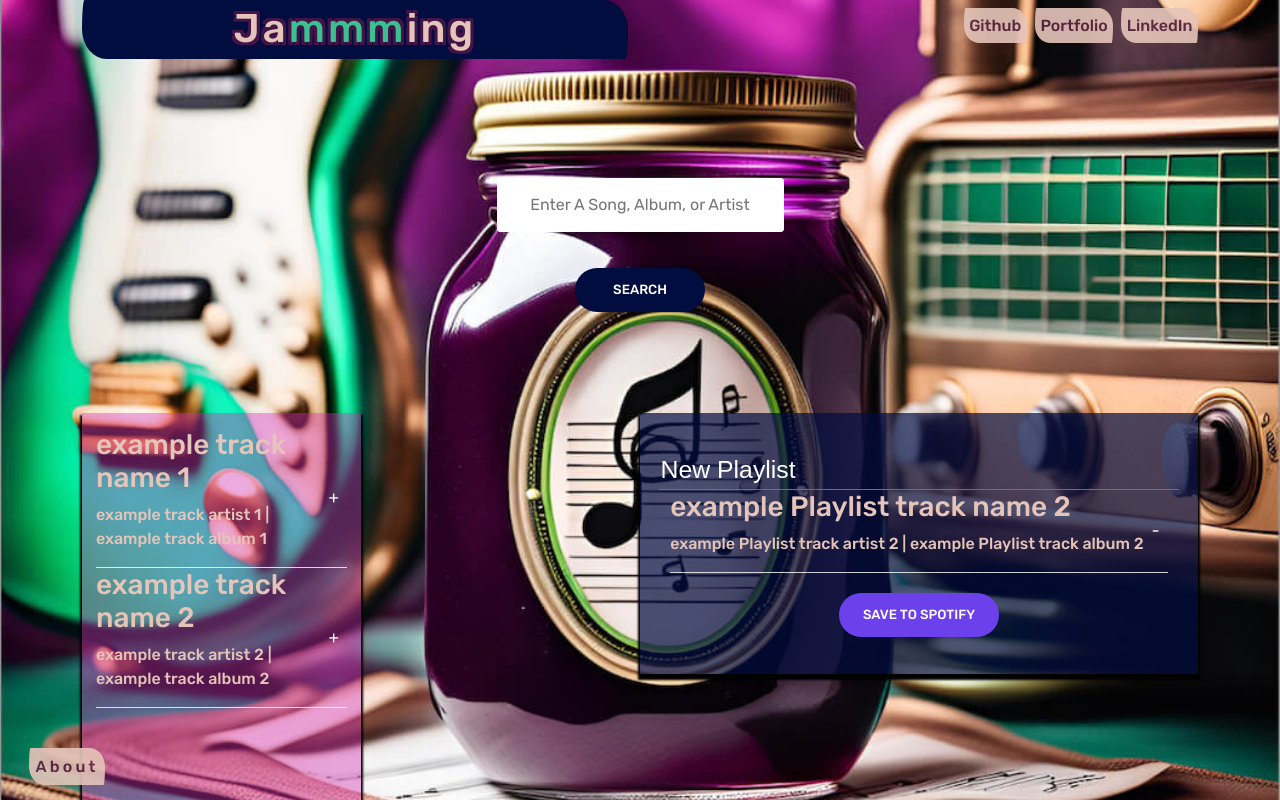
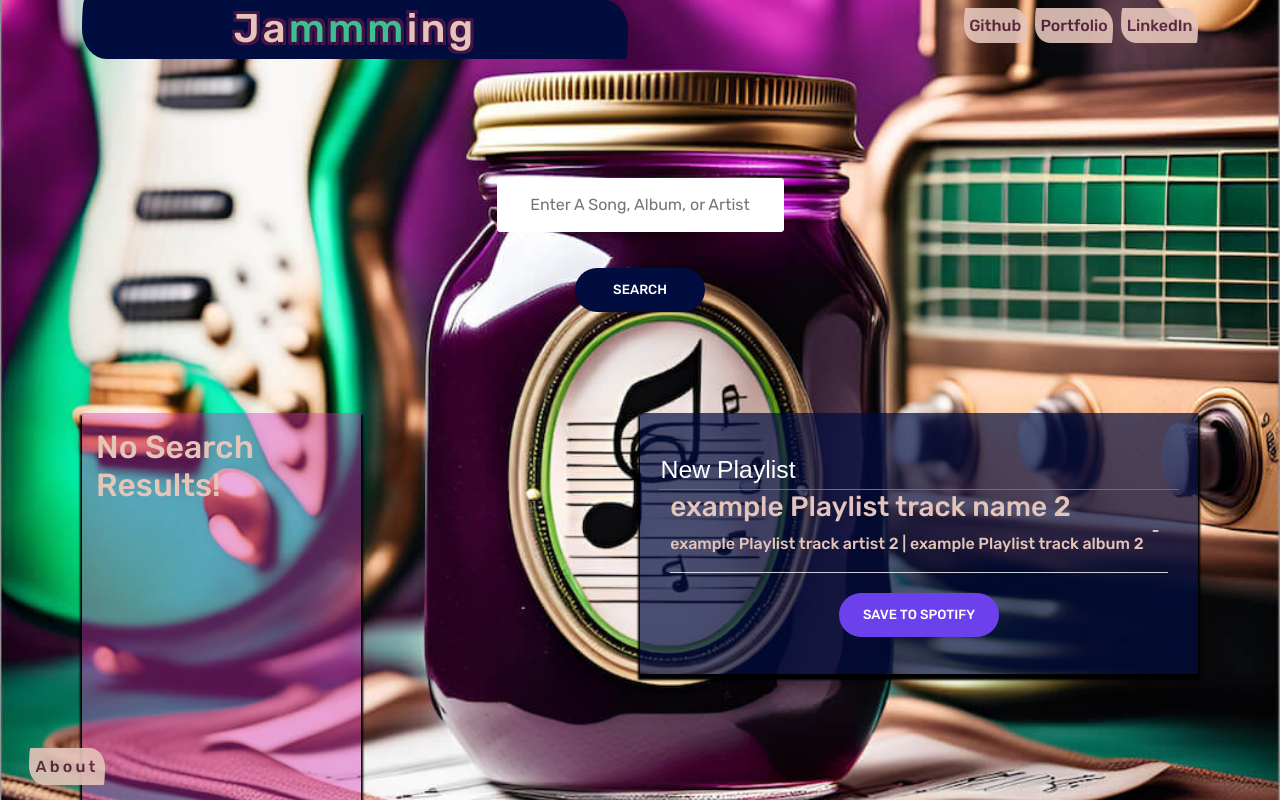
Before and after one commit to cjp0421/jammming2024, a React (Vite) app: page / in a window 1280 px wide. Shown: the top 800 px of the page. Built offline with nearby package versions, Linux system fonts and the light colour scheme; no server answers; a web font is replaced by a local one.

Commit message:
refactored to remove dummy data and have a conditional message displaywhen no results are present

```diff
--- a/src/App/App.tsx
+++ b/src/App/App.tsx
@@ -7,21 +7,15 @@ import { Track as TrackType } from '../components/tracklist/Tracklist';
 // @ts-expect-error Types need to be created for this import
 import { Spotify } from "../util/Spotify/Spotify.js";
 
+interface SearchResult {
+  name: string;
+  artist: string;
+  album: string;
+  id: number;
+}
 
 function App() {
-  const [searchResults, setSearchResults] = useState([{
-    name: "example track name 1",
-    artist: "example track artist 1",
-    album: "example track album 1",
-    id: 1,
-  },
-  {
-    name: "example track name 2",
-    artist: "example track artist 2",
-    album: "example track album 2",
-    id: 2,
-  }
-  ])
+  const [searchResults, setSearchResults] = useState<SearchResult[]>([])
 
   const [playlistName, setPlaylistName] = useState("Example Playlist Name")
 
--- a/src/components/tracklist/Tracklist.tsx
+++ b/src/components/tracklist/Tracklist.tsx
@@ -12,10 +12,9 @@ export type Track = {
 function Tracklist(props: { userSearchResults: Track[]; isRemoval: boolean; onAdd: (track: Track) => void; onRemove: (track: Track) => void; }) {
     return (
         <div className={styles.TrackList}>
-            {/* <!-- You will add a map method that renders a set of Track components  --> */}
-            {props.userSearchResults?.map((track) => (
+            {props.userSearchResults.length > 0 ? (props.userSearchResults?.map((track) => (
                 <Track track={track} key={track.id} isRemoval={props.isRemoval} onAdd={props.onAdd} onRemove={props.onRemove} />
-            ))}
+            ))) : (<h2>No Search Results!</h2>)}
         </div>
     );
 }
```
